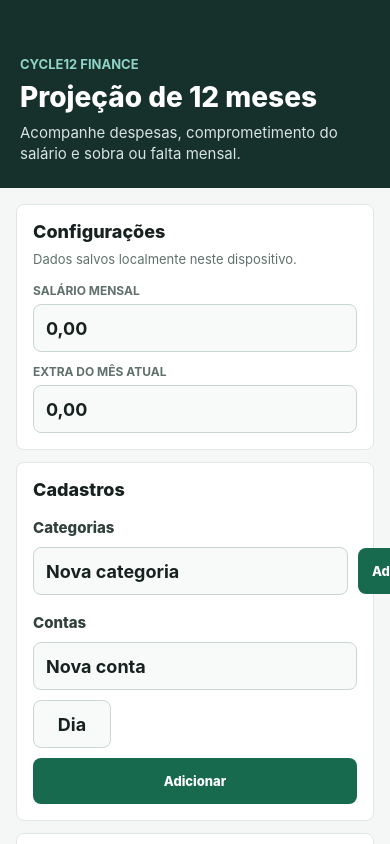
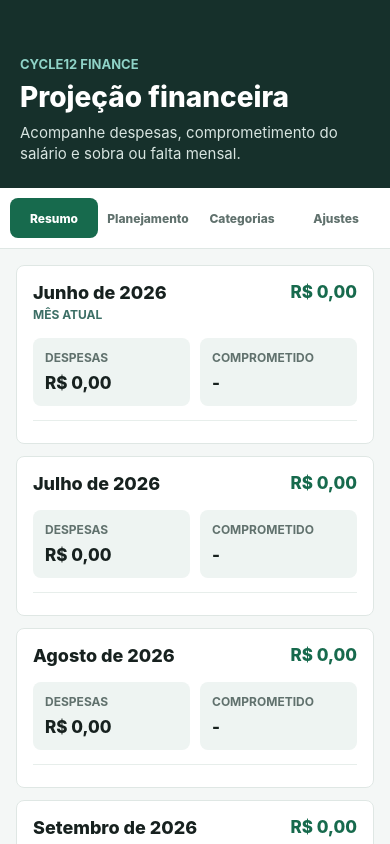
Before and after one commit to alansvieceli/cycle12-finance-app, a React Native app: screen / in a window 390 px wide. Built offline with nearby package versions, Linux system fonts and the light colour scheme.

Commit message:
feat: add tabbed app shell

```diff
--- a/App.tsx
+++ b/App.tsx
@@ -41,6 +41,15 @@ const monthFormatter = new Intl.DateTimeFormat('pt-BR', {
   year: 'numeric',
 });
 
+type AppTab = 'summary' | 'planning' | 'categories' | 'settings';
+
+const tabs: { id: AppTab; label: string }[] = [
+  { id: 'summary', label: 'Resumo' },
+  { id: 'planning', label: 'Planejamento' },
+  { id: 'categories', label: 'Categorias' },
+  { id: 'settings', label: 'Ajustes' },
+];
+
 export default function App() {
   const projectionMonths = useMemo(() => createProjectionMonths(), []);
   const [financeState, setFinanceState] = useState(emptyFinanceState);
@@ -51,6 +60,7 @@ export default function App() {
   const [newCategoryName, setNewCategoryName] = useState('');
   const [newAccountName, setNewAccountName] = useState('');
   const [newAccountDueDay, setNewAccountDueDay] = useState('');
+  const [activeTab, setActiveTab] = useState<AppTab>('summary');
   const [hasLoadedStoredState, setHasLoadedStoredState] = useState(false);
   const [storageMessage, setStorageMessage] = useState('');
   const [selectedAccountItemId, setSelectedAccountItemId] = useState('');
@@ -315,74 +325,119 @@ export default function App() {
     <View style={styles.container}>
       <View style={styles.header}>
         <Text style={styles.eyebrow}>Cycle12 Finance</Text>
-        <Text style={styles.title}>Projeção de 12 meses</Text>
+        <Text style={styles.title}>Projeção financeira</Text>
         <Text style={styles.subtitle}>
           Acompanhe despesas, comprometimento do salário e sobra ou falta mensal.
         </Text>
       </View>
 
-      <ScrollView contentContainerStyle={styles.monthList}>
-        <View style={styles.settingsPanel}>
-          <Text style={styles.sectionTitle}>Configurações</Text>
-          {storageMessage ? (
-            <Text style={styles.storageMessage}>{storageMessage}</Text>
-          ) : (
-            <Text style={styles.storageMessage}>
-              Dados salvos localmente neste dispositivo.
+      <View style={styles.tabBar}>
+        {tabs.map((tab) => (
+          <Pressable
+            key={tab.id}
+            onPress={() => setActiveTab(tab.id)}
+            style={[
+              styles.tabButton,
+              activeTab === tab.id ? styles.tabButtonActive : null,
+            ]}
+          >
+            <Text
+              style={[
+                styles.tabButtonText,
+                activeTab === tab.id ? styles.tabButtonTextActive : null,
+              ]}
+            >
+              {tab.label}
             </Text>
-          )}
-          <View style={styles.inputGrid}>
-            <CurrencyInput
-              label="Salário mensal"
-              value={financeState.settings.monthlySalary}
-              onChangeValue={updateMonthlySalary}
-            />
-            <CurrencyInput
-              label="Extra do mês atual"
-              value={financeState.settings.currentMonthExtraBalance}
-              onChangeValue={updateCurrentMonthExtraBalance}
-            />
-          </View>
-        </View>
-
-        <View style={styles.settingsPanel}>
-          <Text style={styles.sectionTitle}>Cadastros</Text>
-
-          <View style={styles.editorSection}>
-            <Text style={styles.editorTitle}>Categorias</Text>
-            <View style={styles.createRow}>
-              <TextInput
-                onChangeText={setNewCategoryName}
-                placeholder="Nova categoria"
-                style={[styles.input, styles.createInput]}
-                value={newCategoryName}
-              />
-              <PrimaryButton label="Adicionar" onPress={createCategory} />
-            </View>
-
-            {financeState.categories
-              .slice()
-              .sort(
-                (firstCategory, secondCategory) =>
-                  firstCategory.sortOrder - secondCategory.sortOrder,
-              )
-              .map((category) => (
-                <View key={category.id} style={styles.editorRow}>
-                  <TextInput
-                    onChangeText={(name) => updateCategoryName(category.id, name)}
-                    style={[styles.input, styles.rowInput]}
-                    value={category.name}
-                  />
-                  <DangerButton
-                    label="Excluir"
-                    onPress={() => deleteCategory(category.id)}
-                  />
-                </View>
+          </Pressable>
         ))}
       </View>
 
-          <View style={styles.editorSection}>
-            <Text style={styles.editorTitle}>Contas</Text>
+      <ScrollView contentContainerStyle={styles.monthList}>
+        {activeTab === 'summary'
+          ? visibleProjectionMonths.map((projectionMonth) => {
+              const monthlyTotalExpenses = calculateMonthlyTotalExpenses(
+                financeState.categories,
+                financeState.accountItems,
+                financeState.monthlyValues,
+                projectionMonth,
+              );
+              const salaryCommitmentPercentage =
+                calculateSalaryCommitmentPercentage(
+                  monthlyTotalExpenses,
+                  financeState.settings.monthlySalary,
+                );
+              const surplusOrShortfall = calculateSurplusOrShortfall(
+                financeState.settings,
+                monthlyTotalExpenses,
+                projectionMonth,
+              );
+              const categoryTotals = calculateCategoryTotals(
+                financeState.categories,
+                financeState.accountItems,
+                financeState.monthlyValues,
+                projectionMonth,
+              );
+
+              return (
+                <View key={projectionMonth.key} style={styles.monthCard}>
+                  <View style={styles.monthHeader}>
+                    <View>
+                      <Text style={styles.monthName}>
+                        {formatMonthLabel(
+                          projectionMonth.year,
+                          projectionMonth.month,
+                        )}
+                      </Text>
+                      {projectionMonth.isCurrentMonth ? (
+                        <Text style={styles.currentMonthLabel}>Mês atual</Text>
+                      ) : null}
+                    </View>
+                    <Text
+                      style={[
+                        styles.balance,
+                        surplusOrShortfall < 0
+                          ? styles.negativeBalance
+                          : styles.positiveBalance,
+                      ]}
+                    >
+                      {currencyFormatter.format(surplusOrShortfall)}
+                    </Text>
+                  </View>
+
+                  <View style={styles.summaryGrid}>
+                    <SummaryValue
+                      label="Despesas"
+                      value={currencyFormatter.format(monthlyTotalExpenses)}
+                    />
+                    <SummaryValue
+                      label="Comprometido"
+                      value={
+                        salaryCommitmentPercentage === null
+                          ? '-'
+                          : percentageFormatter.format(salaryCommitmentPercentage)
+                      }
+                    />
+                  </View>
+
+                  <CategoryTotals
+                    categoryTotals={categoryTotals}
+                    categoryNamesById={Object.fromEntries(
+                      financeState.categories.map((category) => [
+                        category.id,
+                        category.name,
+                      ]),
+                    )}
+                  />
+                </View>
+              );
+            })
+          : null}
+
+        {activeTab === 'planning' ? (
+          <>
+            <View style={styles.settingsPanel}>
+              <Text style={styles.sectionTitle}>Contas</Text>
               <View style={styles.createAccountRow}>
                 <TextInput
                   onChangeText={setNewAccountName}
@@ -442,7 +497,6 @@ export default function App() {
                     </View>
                   </View>
                 ))}
-          </View>
             </View>
 
             <View style={styles.settingsPanel}>
@@ -531,85 +585,72 @@ export default function App() {
                 </>
               ) : (
                 <Text style={styles.emptyText}>
-              Crie uma conta para editar valores mensais.
+                  Crie uma categoria e uma conta para editar valores mensais.
                 </Text>
               )}
             </View>
+          </>
+        ) : null}
 
-        {visibleProjectionMonths.map((projectionMonth) => {
-          const monthlyTotalExpenses = calculateMonthlyTotalExpenses(
-            financeState.categories,
-            financeState.accountItems,
-            financeState.monthlyValues,
-            projectionMonth,
-          );
-          const salaryCommitmentPercentage =
-            calculateSalaryCommitmentPercentage(
-              monthlyTotalExpenses,
-              financeState.settings.monthlySalary,
-            );
-          const surplusOrShortfall = calculateSurplusOrShortfall(
-            financeState.settings,
-            monthlyTotalExpenses,
-            projectionMonth,
-          );
-          const categoryTotals = calculateCategoryTotals(
-            financeState.categories,
-            financeState.accountItems,
-            financeState.monthlyValues,
-            projectionMonth,
-          );
-
-          return (
-            <View key={projectionMonth.key} style={styles.monthCard}>
-              <View style={styles.monthHeader}>
-                <View>
-                  <Text style={styles.monthName}>
-                    {formatMonthLabel(projectionMonth.year, projectionMonth.month)}
-                  </Text>
-                  {projectionMonth.isCurrentMonth ? (
-                    <Text style={styles.currentMonthLabel}>Mês atual</Text>
-                  ) : null}
-                </View>
-                <Text
-                  style={[
-                    styles.balance,
-                    surplusOrShortfall < 0
-                      ? styles.negativeBalance
-                      : styles.positiveBalance,
-                  ]}
-                >
-                  {currencyFormatter.format(surplusOrShortfall)}
-                </Text>
+        {activeTab === 'categories' ? (
+          <View style={styles.settingsPanel}>
+            <Text style={styles.sectionTitle}>Categorias</Text>
+            <View style={styles.createRow}>
+              <TextInput
+                onChangeText={setNewCategoryName}
+                placeholder="Nova categoria"
+                style={[styles.input, styles.createInput]}
+                value={newCategoryName}
+              />
+              <PrimaryButton label="Adicionar" onPress={createCategory} />
             </View>
 
-              <View style={styles.summaryGrid}>
-                <SummaryValue
-                  label="Despesas"
-                  value={currencyFormatter.format(monthlyTotalExpenses)}
+            {financeState.categories
+              .slice()
+              .sort(
+                (firstCategory, secondCategory) =>
+                  firstCategory.sortOrder - secondCategory.sortOrder,
+              )
+              .map((category) => (
+                <View key={category.id} style={styles.editorRow}>
+                  <TextInput
+                    onChangeText={(name) => updateCategoryName(category.id, name)}
+                    style={[styles.input, styles.rowInput]}
+                    value={category.name}
                   />
-                <SummaryValue
-                  label="Comprometido"
-                  value={
-                    salaryCommitmentPercentage === null
-                      ? '-'
-                      : percentageFormatter.format(salaryCommitmentPercentage)
-                  }
+                  <DangerButton
+                    label="Excluir"
+                    onPress={() => deleteCategory(category.id)}
                   />
                 </View>
+              ))}
+          </View>
+        ) : null}
 
-              <CategoryTotals
-                categoryTotals={categoryTotals}
-                categoryNamesById={Object.fromEntries(
-                  financeState.categories.map((category) => [
-                    category.id,
-                    category.name,
-                  ]),
+        {activeTab === 'settings' ? (
+          <View style={styles.settingsPanel}>
+            <Text style={styles.sectionTitle}>Ajustes</Text>
+            {storageMessage ? (
+              <Text style={styles.storageMessage}>{storageMessage}</Text>
+            ) : (
+              <Text style={styles.storageMessage}>
+                Dados salvos localmente neste dispositivo.
+              </Text>
             )}
+            <View style={styles.inputGrid}>
+              <CurrencyInput
+                label="Salário mensal"
+                value={financeState.settings.monthlySalary}
+                onChangeValue={updateMonthlySalary}
+              />
+              <CurrencyInput
+                label="Extra do mês atual"
+                value={financeState.settings.currentMonthExtraBalance}
+                onChangeValue={updateCurrentMonthExtraBalance}
               />
             </View>
-          );
-        })}
+          </View>
+        ) : null}
       </ScrollView>
     </View>
   );
@@ -793,6 +834,34 @@ const styles = StyleSheet.create({
     gap: 12,
     padding: 16,
     paddingBottom: 28,
+  },
+  tabBar: {
+    backgroundColor: '#ffffff',
+    borderBottomColor: '#dfe7e4',
+    borderBottomWidth: 1,
+    flexDirection: 'row',
+    gap: 6,
+    paddingHorizontal: 10,
+    paddingVertical: 10,
+  },
+  tabButton: {
+    alignItems: 'center',
+    borderRadius: 8,
+    flex: 1,
+    justifyContent: 'center',
+    minHeight: 40,
+  },
+  tabButtonActive: {
+    backgroundColor: '#176a4d',
+  },
+  tabButtonText: {
+    color: '#60716d',
+    fontSize: 12,
+    fontWeight: '800',
+    letterSpacing: 0,
+  },
+  tabButtonTextActive: {
+    color: '#ffffff',
   },
   settingsPanel: {
     backgroundColor: '#ffffff',
```
Lines whose indentation alone changed are shown as unchanged.
